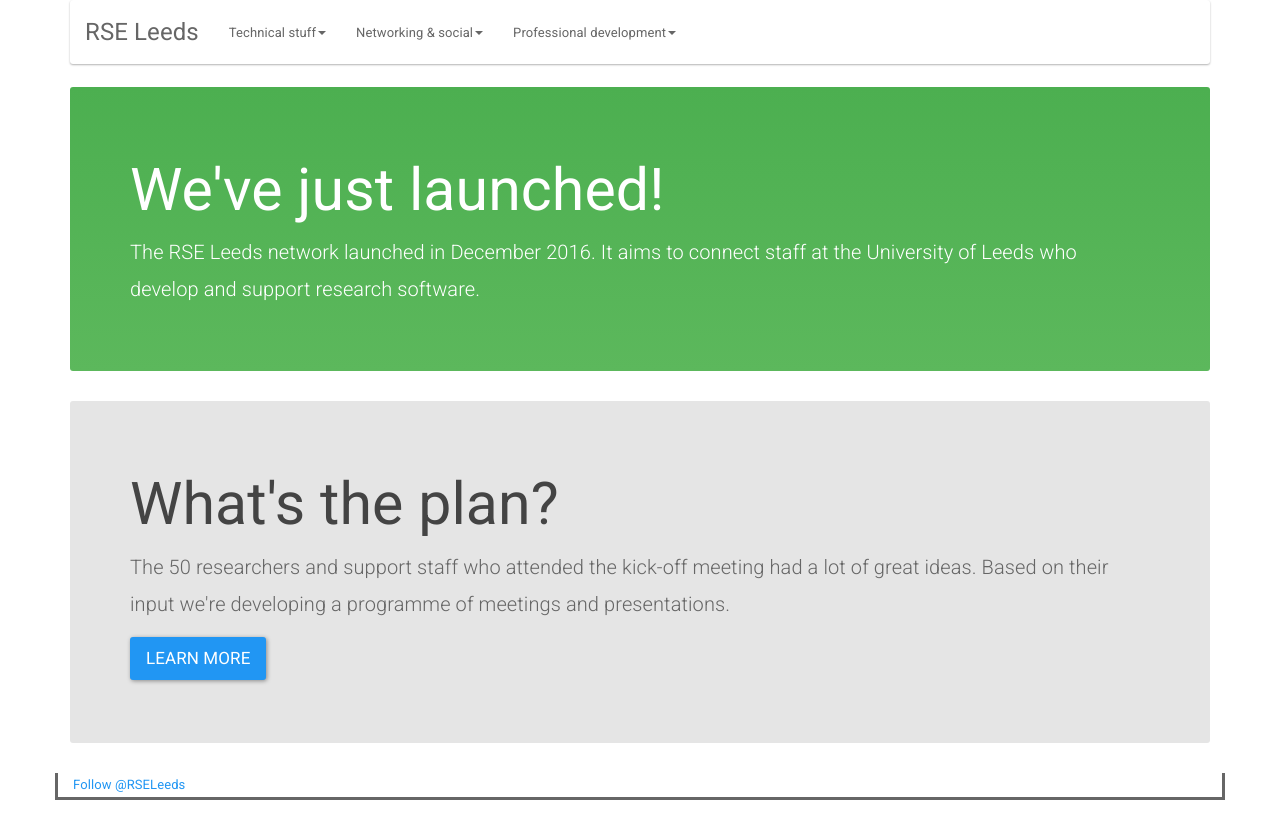
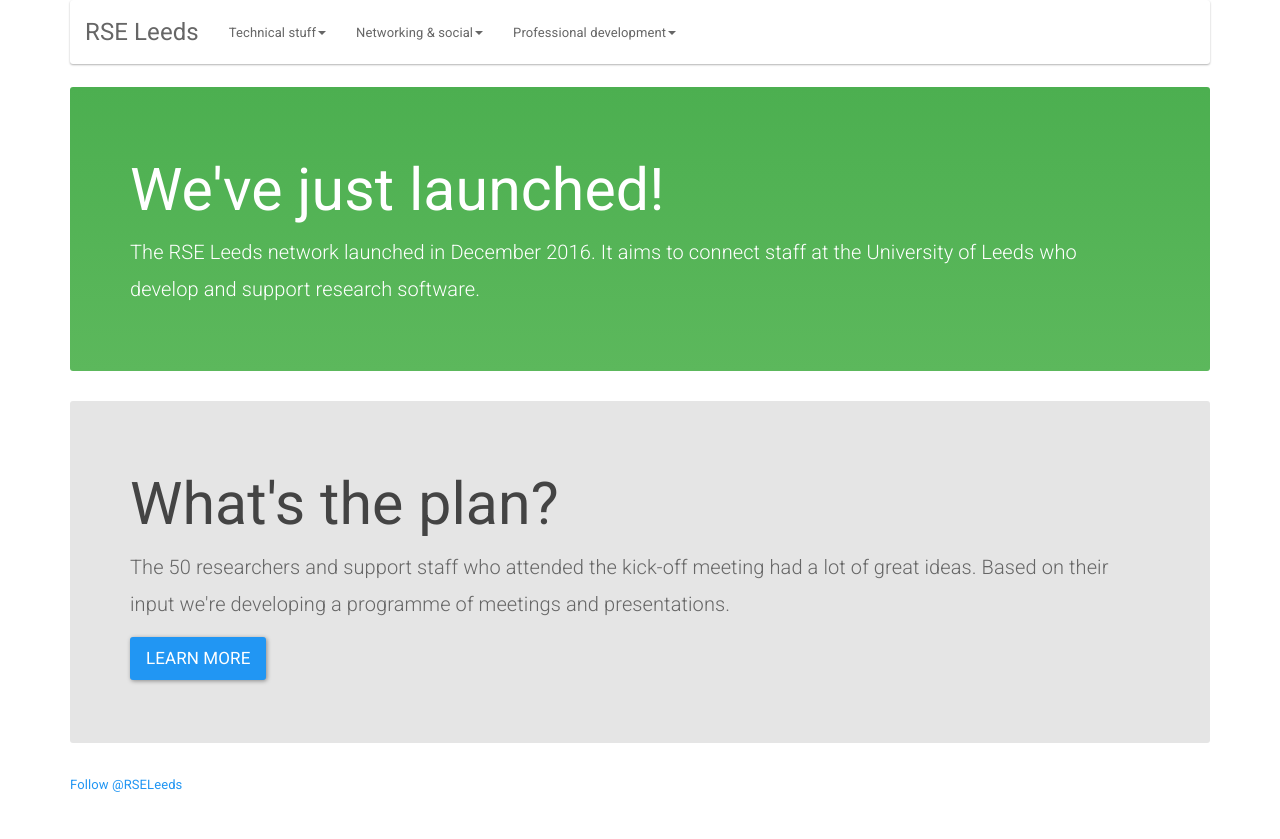
Before and after one commit to rseleeds/rseleeds.github.io, a Jekyll site: the page built from index.html, in a window 1280 px wide. Shown: the top 839 px of the page. Built offline with Jekyll 4.4.1, drawn with Linux system fonts in a browser that asks for light colours; nearby versions of some CDN libraries; comment, search, counter and statistics services are not loaded.

Commit message:
Removed solid border from sides and bottom of footer

```diff
--- a/assets/css/rseleeds.scss
+++ b/assets/css/rseleeds.scss
@@ -33,6 +33,5 @@
 
 
 .footer {
-    border-style: solid;
-    border-top: thin #e5e5e5;
+    border-top: 1px #e5e5e5;
 }
```
